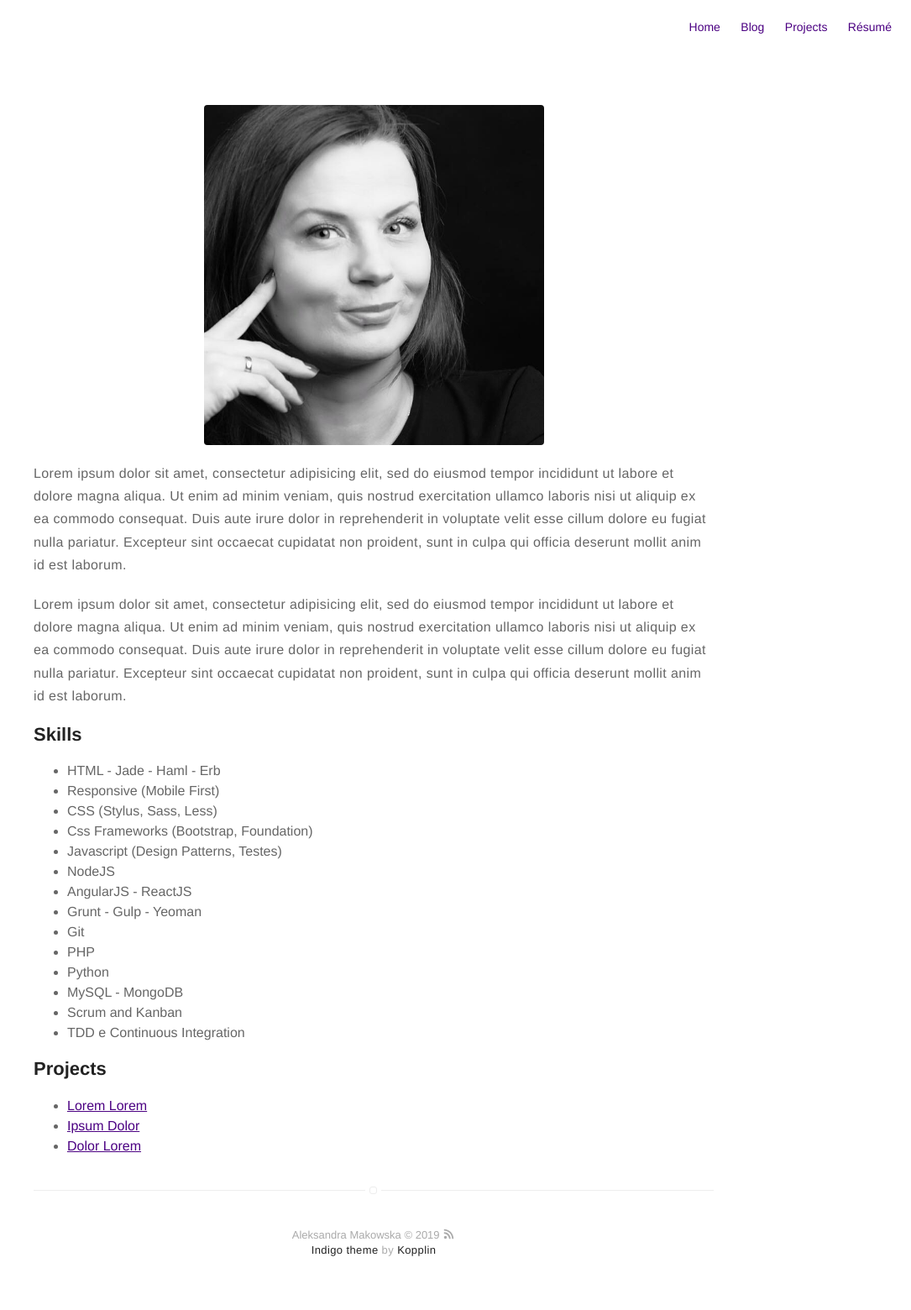
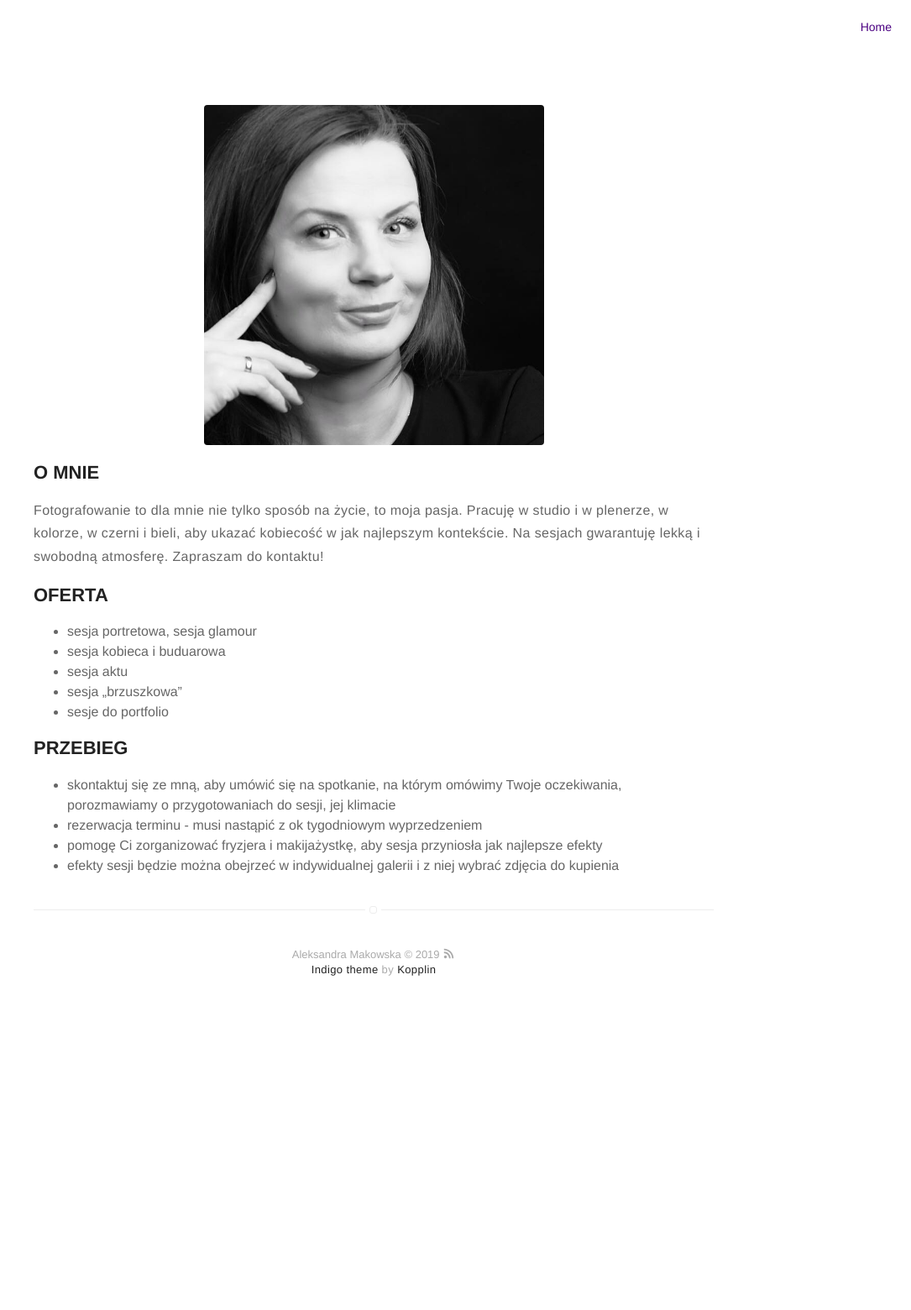
Before and after one commit to themakowska/themakowska.github.io, a Jekyll site: the page built from about.md, in a window 1280 px wide. Shown: the whole page at 84% size, without its empty margins (195-1280 px from the left). Built offline with Jekyll 4.4.1, drawn with Linux system fonts in a browser that asks for light colours; after the commit the page ends 1226 px from its top, so only the background shows below that.

Commit message:
no message

```diff
--- a/_config.yml
+++ b/_config.yml
@@ -1,6 +1,6 @@
 # main text of home
 name: Aleksandra Makowska
-bio: A Woman who loves Tahini & Hummus
+bio: BellArtPhoto
 
 # twitter summary info
 description: A blog about technology and stuff related
@@ -12,7 +12,7 @@
 
 # If you want to include your resume, set to true
 # and specify source (external or local).
-resume: true
+resume: false
 resume-external: true
 resume-url: https://google.com/?q=my+resume
 
@@ -33,21 +33,21 @@
   categories: [] # only show disqus for posts that have these categories
 
 # if you don't have any of social below, comment the line
-facebook: myfacebook
-twitter: mytwitter
+# facebook: myfacebook
+# twitter: mytwitter
 # google: mygoogle
 # instagram: myinstagram
 # pinterest: mypinterest
 # linkedin: mylinkedin
 # youtube: myyoutube
 # spotify: myspotify
-github: mygithub
+# github: mygithub
 # gitlab: mygitlab
 # lastfm: mylastfm
 # stackoverflow: 7044681/mystackoverflow
 # quora: userquora
 # reddit: username
-medium: medium
+# medium: medium
 # vimeo: myvimeo
 # lanyrd: mylanyrd
 email: myemail@gmail.com
@@ -76,26 +76,26 @@
 # paginate_path: "blog/:num/"
 
 # if you don't need projects, comment the *projects* configs below
-projects: true
+#projects: true
 
 # if you don't need "about" or "blog", comment them out below
 about: true
-blog: true
+#blog: true
 
 # do you want to show the "read time" of the posts?
-read-time: true
+read-time: false
 
 # do you want to show the "tags" inside the posts?
-show-tags: true
+show-tags: false
 
 # related posts inside a post?
-related: true
+related: false
 
 # Display links for next and previous posts for the specified categories
 post-advance-links: [blog]
 
 # show author block at the end of a post ?
-show-author: true
+show-author: false
 
 # do you want some animations?
 animation: true
--- a/about.md
+++ b/about.md
@@ -4,43 +4,25 @@ layout: page
 ---
 ![Profile Image]({{ site.url }}/{{ site.picture }})
 
-<p>Lorem ipsum dolor sit amet, consectetur adipisicing elit, sed do eiusmod
-tempor incididunt ut labore et dolore magna aliqua. Ut enim ad minim veniam,
-quis nostrud exercitation ullamco laboris nisi ut aliquip ex ea commodo
-consequat. Duis aute irure dolor in reprehenderit in voluptate velit esse
-cillum dolore eu fugiat nulla pariatur. Excepteur sint occaecat cupidatat non
-proident, sunt in culpa qui officia deserunt mollit anim id est laborum.</p>
+<h2>O MNIE</h2>
 
-<p>Lorem ipsum dolor sit amet, consectetur adipisicing elit, sed do eiusmod
-tempor incididunt ut labore et dolore magna aliqua. Ut enim ad minim veniam,
-quis nostrud exercitation ullamco laboris nisi ut aliquip ex ea commodo
-consequat. Duis aute irure dolor in reprehenderit in voluptate velit esse
-cillum dolore eu fugiat nulla pariatur. Excepteur sint occaecat cupidatat non
-proident, sunt in culpa qui officia deserunt mollit anim id est laborum.</p>
+<p>Fotografowanie to dla mnie nie tylko sposób na życie, to moja pasja. Pracuję w studio i w plenerze, w kolorze, w czerni i bieli, aby ukazać kobiecość w jak najlepszym kontekście. Na sesjach gwarantuję lekką i swobodną atmosferę. Zapraszam do kontaktu!</p>
 
-<h2>Skills</h2>
+<h2>OFERTA</h2>
 
 <ul class="skill-list">
-	<li>HTML - Jade - Haml - Erb</li>
-	<li>Responsive (Mobile First)</li>
-	<li>CSS (Stylus, Sass, Less)</li>
-	<li>Css Frameworks (Bootstrap, Foundation)</li>
-	<li>Javascript (Design Patterns, Testes)</li>
-	<li>NodeJS</li>
-	<li>AngularJS - ReactJS</li>
-	<li>Grunt - Gulp - Yeoman</li>
-	<li>Git</li>
-	<li>PHP</li>
-	<li>Python</li>
-	<li>MySQL - MongoDB</li>
-	<li>Scrum and Kanban</li>
-	<li>TDD e Continuous Integration</li>
+	<li>sesja portretowa, sesja glamour</li>
+	<li>sesja kobieca i buduarowa</li>
+	<li>sesja aktu</li>
+	<li>sesja „brzuszkowa”</li>
+	<li>sesje do portfolio</li>
 </ul>
 
-<h2>Projects</h2>
+<h2>PRZEBIEG</h2>
 
-<ul>
-	<li><a href="https://github.com/">Lorem Lorem</a></li>
-	<li><a href="https://github.com/">Ipsum Dolor</a></li>
-	<li><a href="https://github.com/">Dolor Lorem</a></li>
+<ul class="skill-list">
+	<li>skontaktuj się ze mną, aby umówić się na spotkanie, na którym omówimy Twoje oczekiwania, porozmawiamy o przygotowaniach do sesji, jej klimacie</li>
+	<li>rezerwacja terminu - musi nastąpić z ok tygodniowym wyprzedzeniem</li>
+	<li>pomogę Ci zorganizować fryzjera i makijażystkę, aby sesja przyniosła jak najlepsze efekty</li>
+	<li>efekty sesji będzie można obejrzeć w indywidualnej galerii i z niej wybrać zdjęcia do kupienia</li>
 </ul>
```
